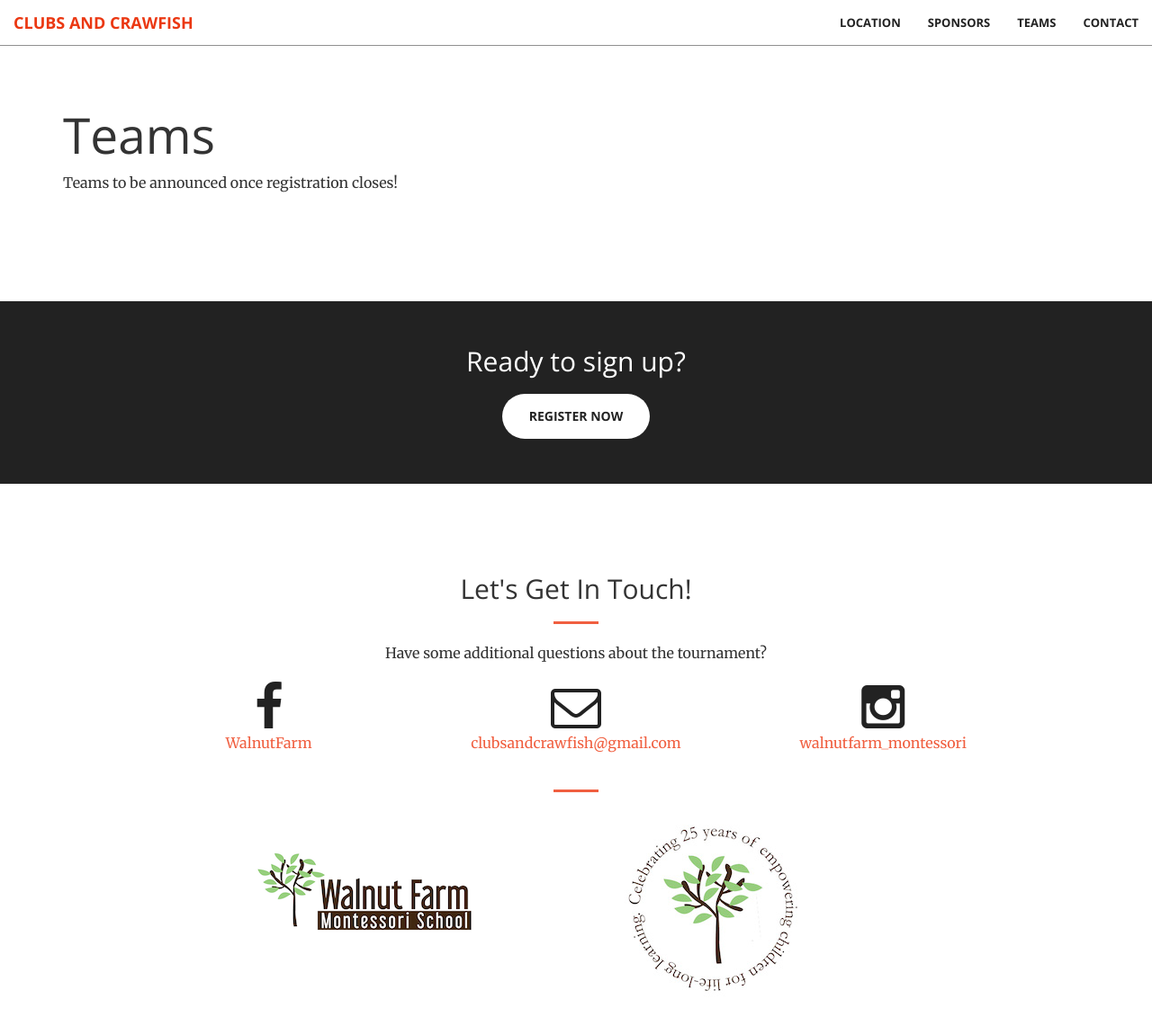
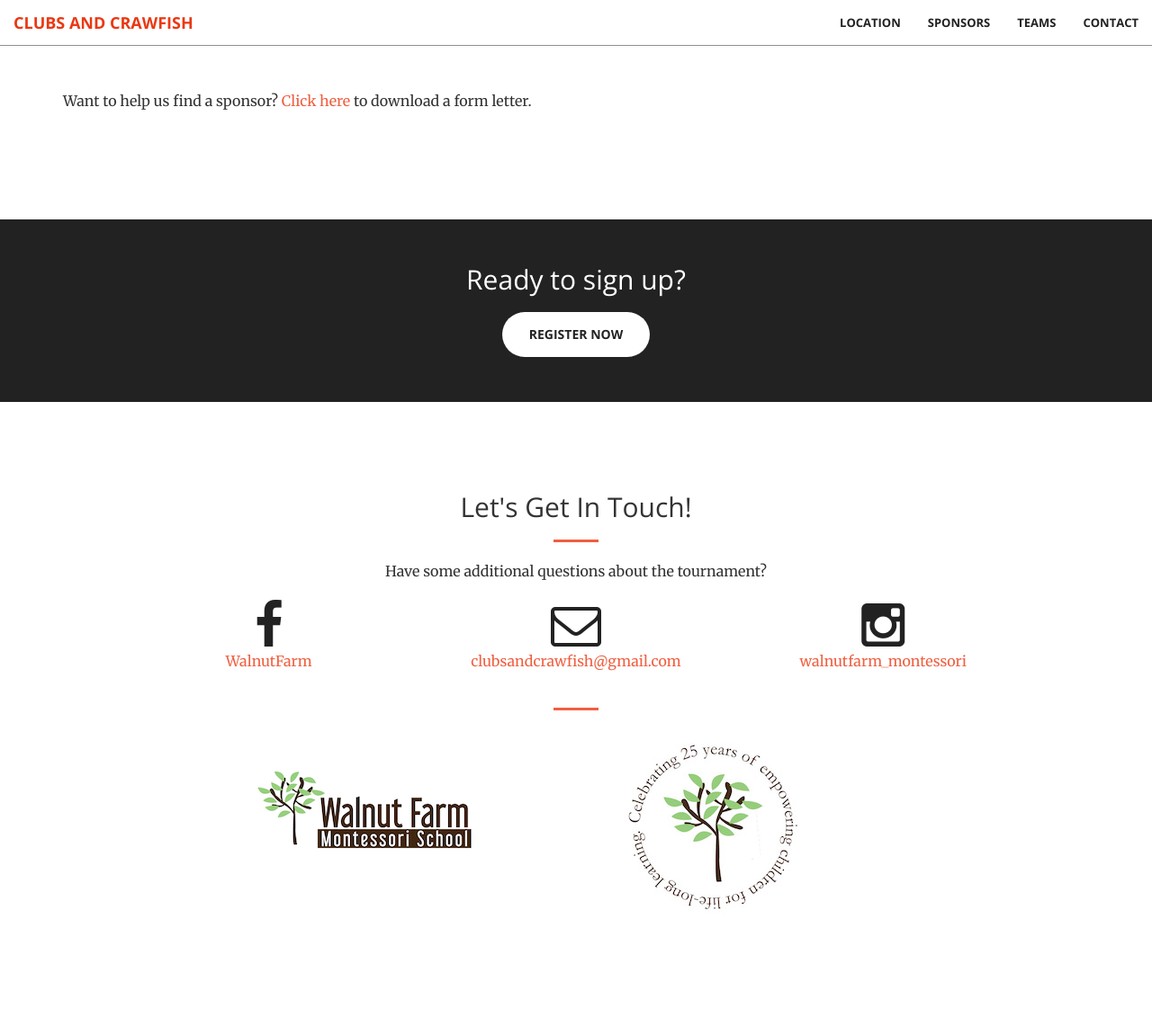
Before and after one commit to npadley/clubsandcrawfish, a Jekyll site: the page built from pages/parents.md, in a window 1280 px wide and 1240 px high. Shown: the top 1141 px of the window at 90% size. Built offline with Jekyll 4.4.1, drawn with Linux system fonts in a browser that asks for light colours.

Commit message:
Add parent sponsor form

```diff
--- a/pages/parents.md
+++ b/pages/parents.md
@@ -4,6 +4,4 @@ title: Parent Resources
 permalink: /resources/
 ---
 
-# Teams
-
-Teams to be announced once registration closes!
+Want to help us find a sponsor? [Click here](https://www.clubsandcrawfish.com/assets/CCSponsorLetter.pdf) to download a form letter.
--- a/parents.md
+++ /dev/null
@@ -1,9 +0,0 @@
----
-layout: page
-title: Parent Resources
-permalink: /resources/
----
-
-# Teams
-
-Teams to be announced once registration closes!
```
Also changed, not shown: 1 other file.
